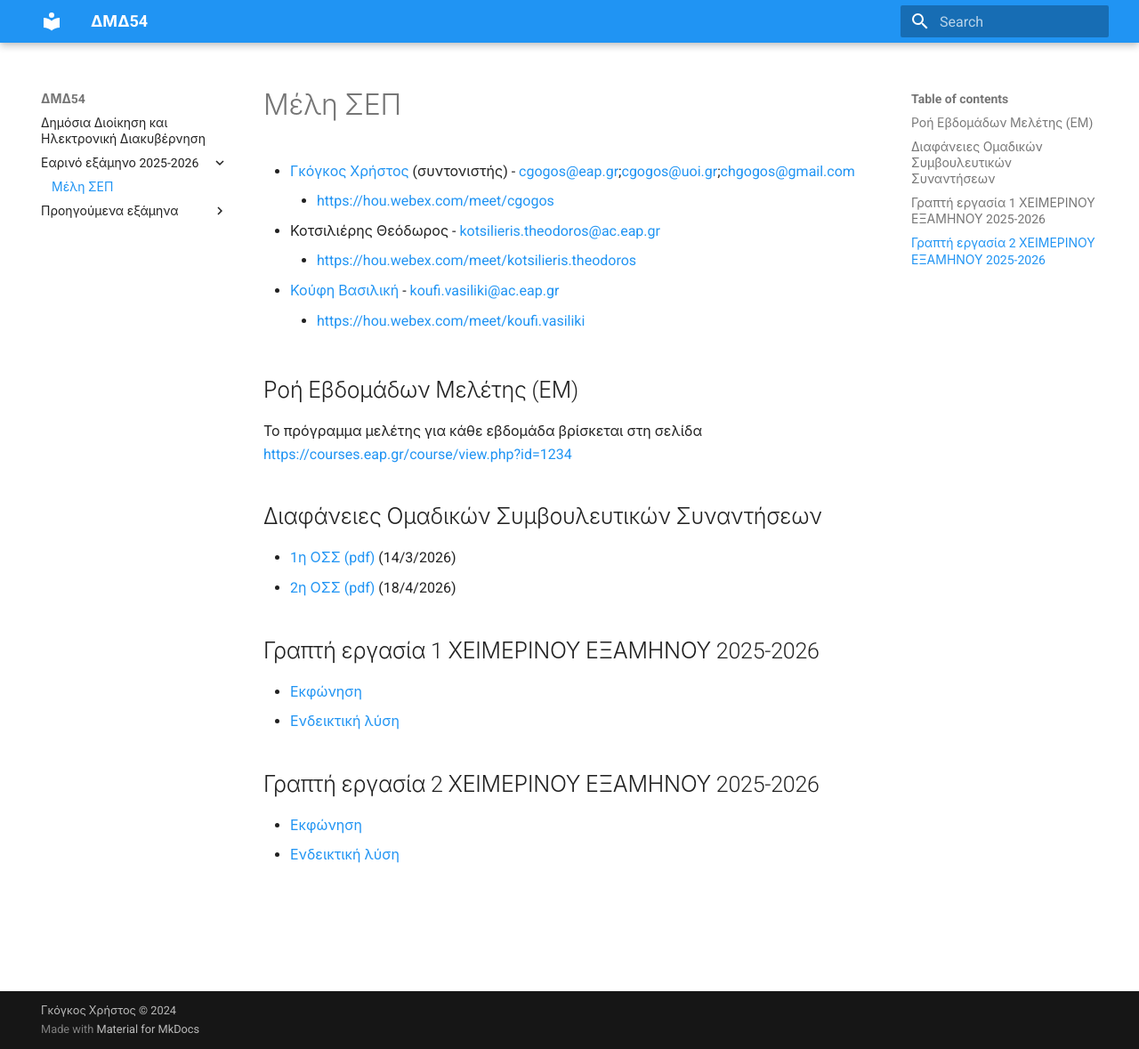
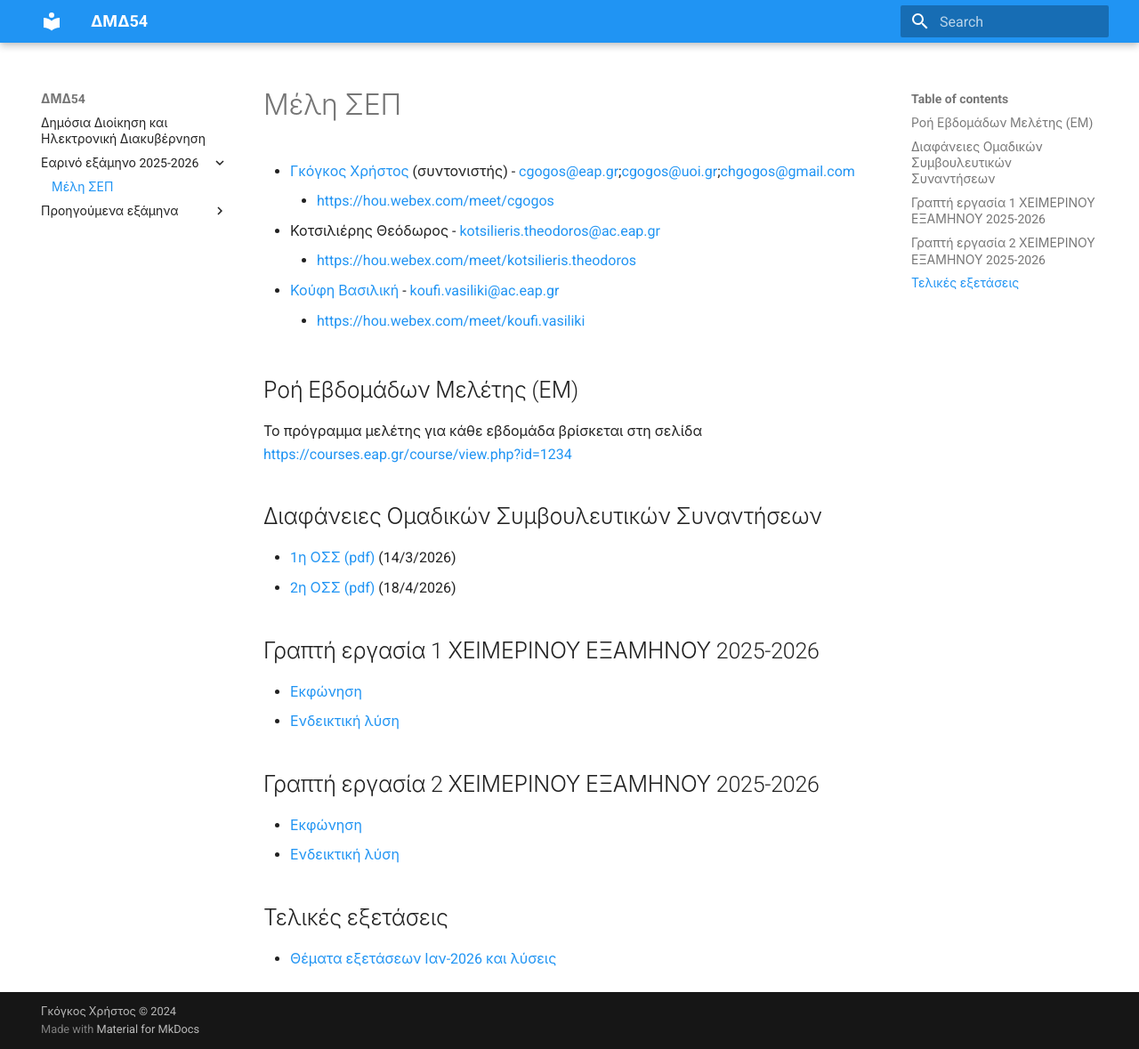
Before and after one commit to chgogos/DMD54, an MkDocs documentation site: the page built from docs/2025-2026-spring-semester.md, in a window 1280 px wide and 1179 px high. Shown: the whole window at 89% size. Built offline with MkDocs 1.6.1 and Material for MkDocs 9.7.7, drawn with Linux system fonts in a browser that asks for light colours; some of the changed lines change nothing that is shown.

Commit message:
dmd54 june 2026

```diff
--- a/docs/2025-2026-spring-semester.md
+++ b/docs/2025-2026-spring-semester.md
@@ -26,7 +26,6 @@
 * [Εκφώνηση](./resources/6/spring_2025_2026_ge2.pdf)
 * [Ενδεικτική λύση](./resources/6/spring_2025_2026_ge2_sol.pdf)
 
-<!--
 ## Τελικές εξετάσεις
 
-* [Θέματα εξετάσεων Ιαν-2026 και λύσεις](./resources/5/DMD54_EXAMS_20260111_SOLUTIONS.pdf) -->
+* [Θέματα εξετάσεων Ιαν-2026 και λύσεις](./resources/6/DMD54_EXAMS_20260614_SOLUTIONS.pdf)
```
Also changed, not shown: 3 other files.
